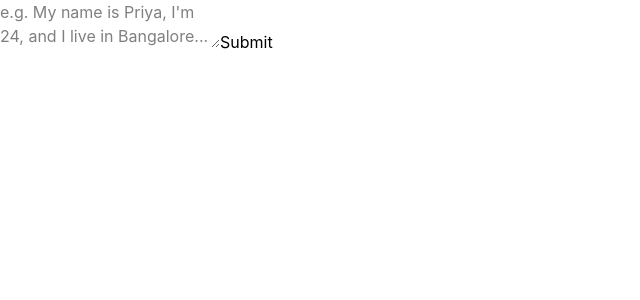
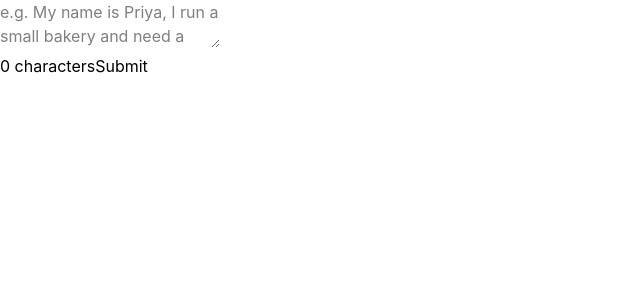
Before and after one commit to keshav456mehta/Forma_AI, a React app in the folder frontend/: page / in a window 1280 px wide. Shown: the top 300 px of the page, without its empty margins (0-640 px from the left). Built offline with nearby package versions, Linux system fonts and the light colour scheme; the HTML template or start-up script is replaced by a standard one.

Commit message:
style: polish Magic Input UX

```diff
--- a/frontend/src/components/MagicInput.jsx
+++ b/frontend/src/components/MagicInput.jsx
@@ -1,45 +1,50 @@
-import { useState } from "react";
-import "./MagicInput.css";
+import { useState, useEffect } from 'react';
 
-export default function MagicInput({ onSubmit }) {
-  const [story, setStory] = useState("");
-  const [isLoading, setIsLoading] = useState(false);
+const PLACEHOLDER_EXAMPLES = [
+  "e.g. I'm a 28-year-old freelance designer looking for health insurance...",
+  "e.g. My name is Priya, I run a small bakery and need a business loan...",
+  "e.g. I'm applying on behalf of my father who is 65 and retired..."
+];
 
-  const handleSubmit = async () => {
-    setIsLoading(true);
+function MagicInput({ onSubmit, isLoading }) {
+  const [text, setText] = useState('');
+  const [placeholderIndex, setPlaceholderIndex] = useState(0);
 
-    try {
-      await onSubmit?.(story);
-    } finally {
-      setIsLoading(false);
-    }
-  };
+  useEffect(() => {
+    const interval = setInterval(() => {
+      setPlaceholderIndex((prev) => (prev + 1) % PLACEHOLDER_EXAMPLES.length);
+    }, 4000);
+    return () => clearInterval(interval);
+  }, []);
+
+  const handleClear = () => setText('');
 
   return (
-    <div className="magic-input">
-      {isLoading ? (
-        <div className="magic-input__skeleton" aria-busy="true">
-          <div className="skeleton-line skeleton-line--wide" />
-          <div className="skeleton-line skeleton-line--medium" />
-          <div className="skeleton-line skeleton-line--short" />
-        </div>
-      ) : (
-        <textarea
-          className="magic-input__textarea"
-          placeholder="e.g. My name is Priya, I'm 24, and I live in Bangalore..."
-          value={story}
-          onChange={(e) => setStory(e.target.value)}
-          disabled={isLoading}
-        />
-      )}
-
-      <button
-        className="magic-input__submit"
-        onClick={handleSubmit}
-        disabled={isLoading || !story.trim()}
-      >
-        {isLoading ? "Processing..." : "Submit"}
-      </button>
+    <div className="magic-input-wrapper">
+      <textarea
+        value={text}
+        onChange={(e) => setText(e.target.value)}
+        placeholder={PLACEHOLDER_EXAMPLES[placeholderIndex]}
+        disabled={isLoading}
+        className="magic-input-textarea"
+      />
+      <div className="magic-input-footer">
+        <span className="char-count">{text.length} characters</span>
+        {text.length > 0 && (
+          <button type="button" onClick={handleClear} className="clear-btn">
+            Clear
+          </button>
+        )}
+        <button
+          type="button"
+          onClick={() => onSubmit(text)}
+          disabled={isLoading || text.length === 0}
+        >
+          {isLoading ? 'Processing...' : 'Submit'}
+        </button>
+      </div>
     </div>
   );
 }
+
+export default MagicInput;
```
